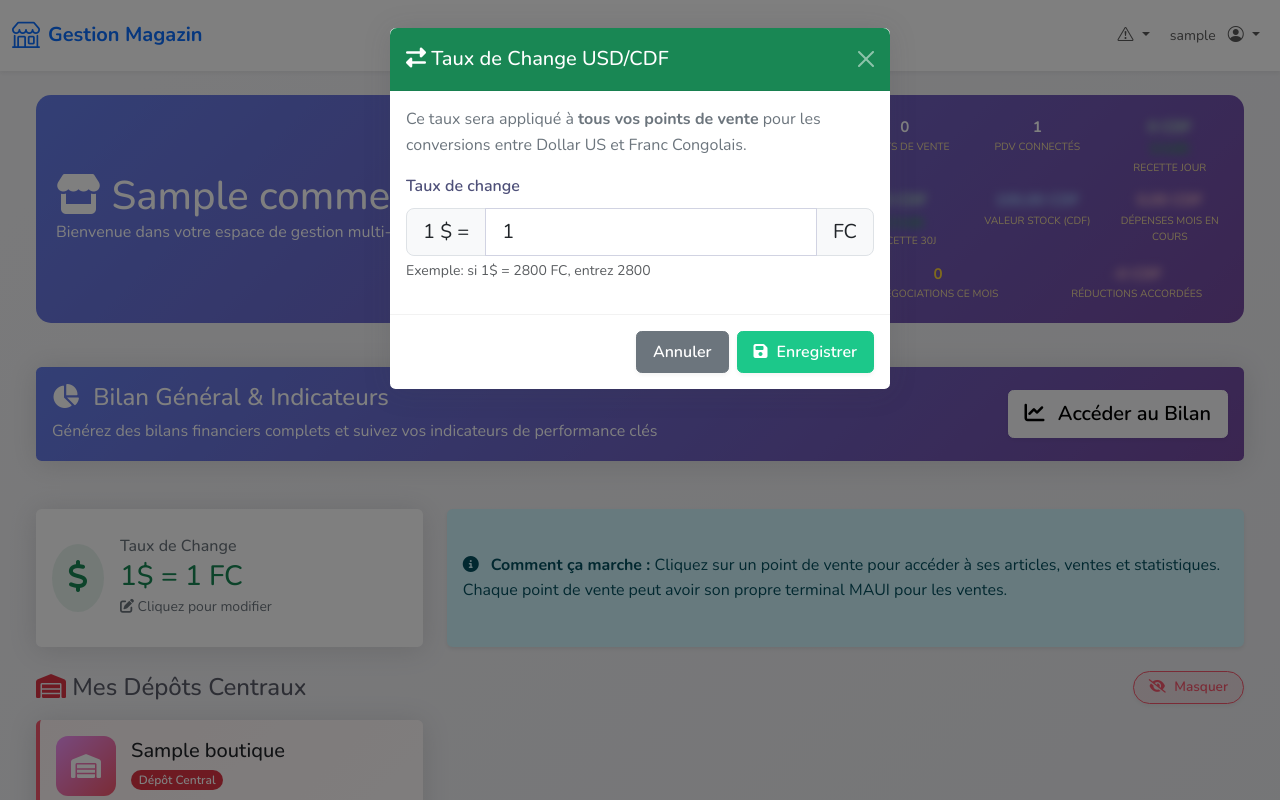
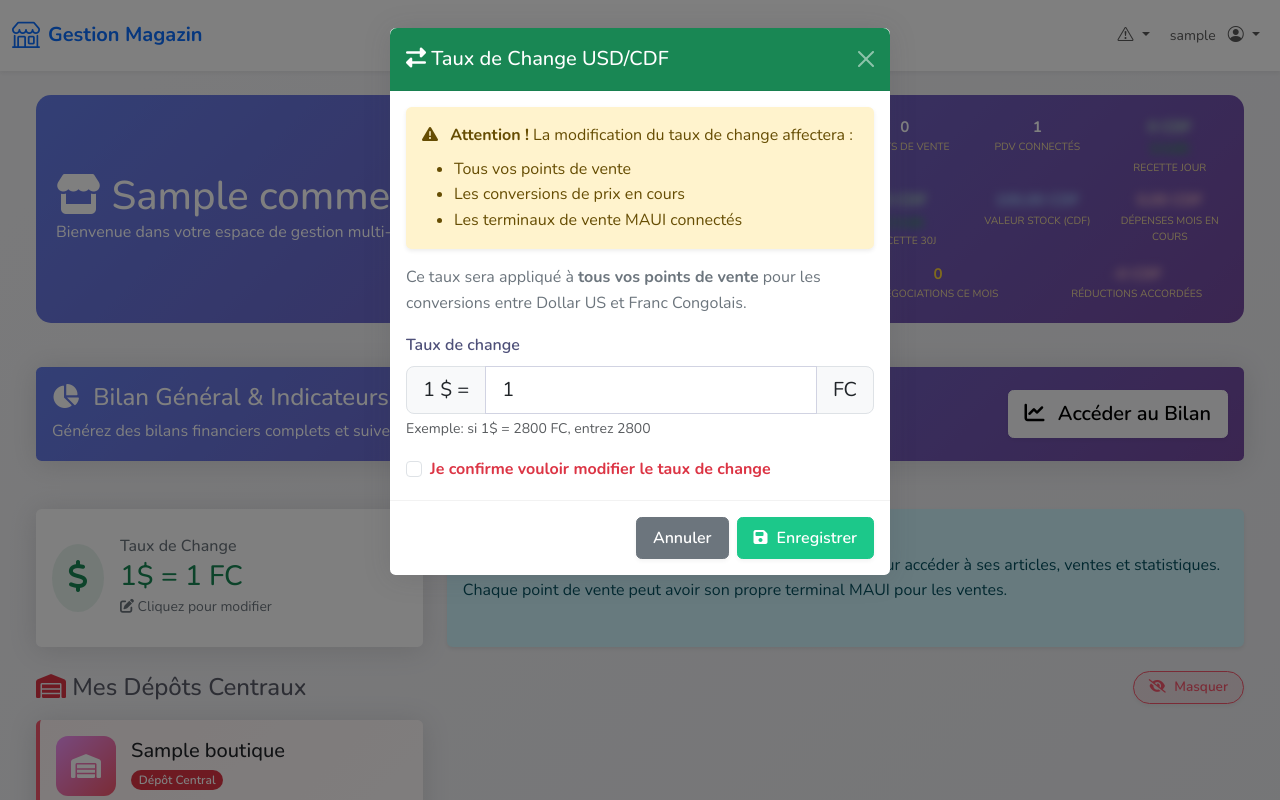
Before and after one commit to benientendo/gestion12, a Django app: page /commercant/dashboard/ in a window 1280 px wide, after a click that opens the changed part. Run offline with Django 5.2, Linux system fonts and the light colour scheme; a user stored in the database is signed in; tables that the repository leaves empty hold one stand-in row (values such as "Sample post"); parts of the project's set-up code (start-up, migrations or seed data) failed here and were passed over; some libraries are stand-ins or nearby versions.

Commit message:
taux avertisement

```diff
--- a/inventory/templates/inventory/commercant/dashboard.html
+++ b/inventory/templates/inventory/commercant/dashboard.html
@@ -594,6 +594,15 @@
                     <button type="button" class="btn-close btn-close-white" data-bs-dismiss="modal" aria-label="Fermer"></button>
                 </div>
                 <div class="modal-body">
+                    <div class="alert alert-warning mb-3">
+                        <i class="fas fa-exclamation-triangle me-2"></i>
+                        <strong>Attention !</strong> La modification du taux de change affectera :
+                        <ul class="mb-0 mt-2">
+                            <li>Tous vos points de vente</li>
+                            <li>Les conversions de prix en cours</li>
+                            <li>Les terminaux de vente MAUI connectés</li>
+                        </ul>
+                    </div>
                     <p class="text-muted">Ce taux sera appliqué à <strong>tous vos points de vente</strong> pour les conversions entre Dollar US et Franc Congolais.</p>
                     <div class="mb-3">
                         <label for="taux_dollar" class="form-label">Taux de change</label>
@@ -604,6 +613,12 @@
                             <span class="input-group-text">FC</span>
                         </div>
                         <div class="form-text">Exemple: si 1$ = 2800 FC, entrez 2800</div>
+                    </div>
+                    <div class="form-check">
+                        <input class="form-check-input" type="checkbox" id="confirmTauxChange" required>
+                        <label class="form-check-label text-danger" for="confirmTauxChange">
+                            <strong>Je confirme vouloir modifier le taux de change</strong>
+                        </label>
                     </div>
                 </div>
                 <div class="modal-footer">
```
Also changed, not shown: inventory/templates/inventory/commercant/detail_depot.html (+10 -0 lines).
